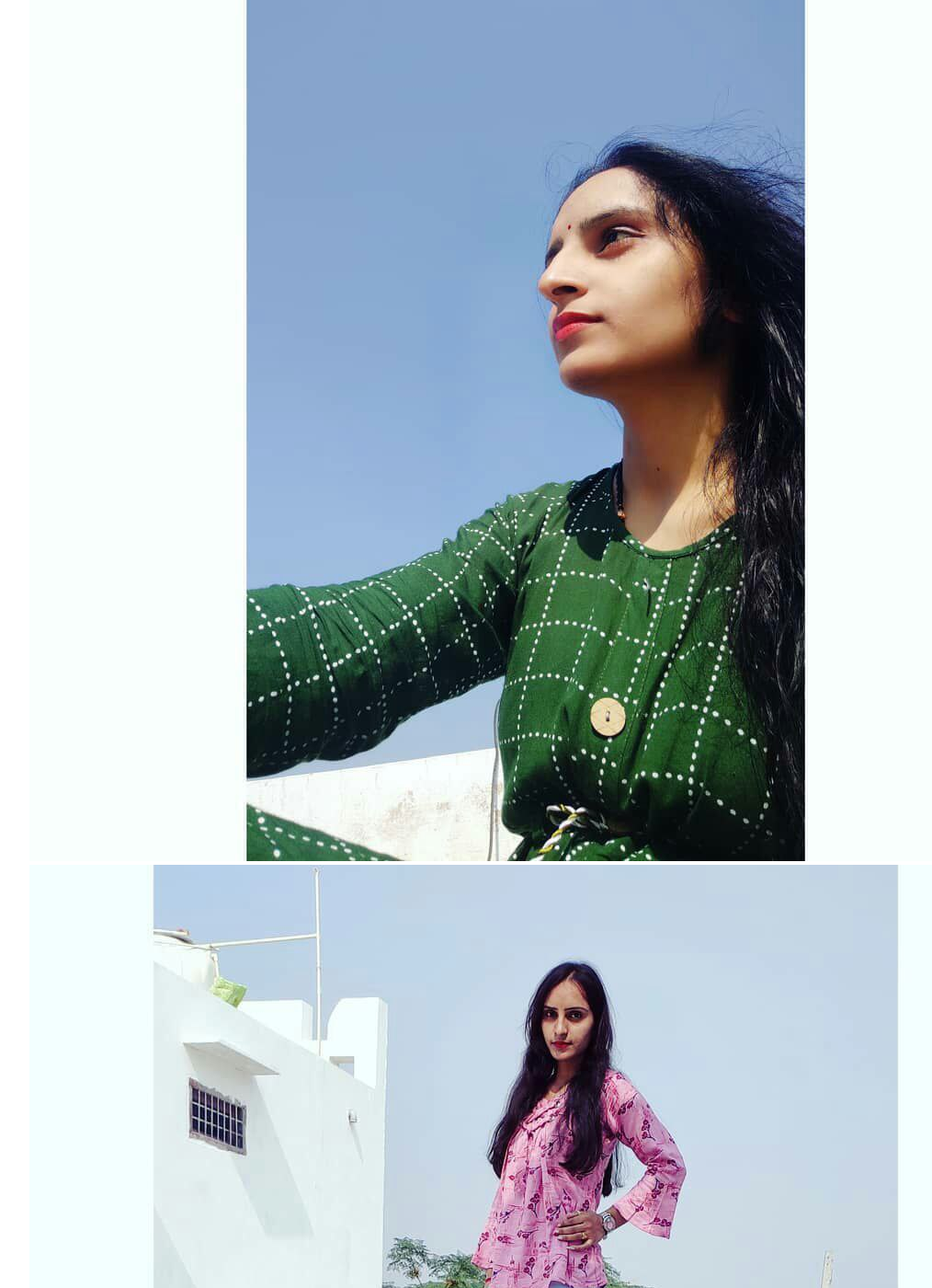
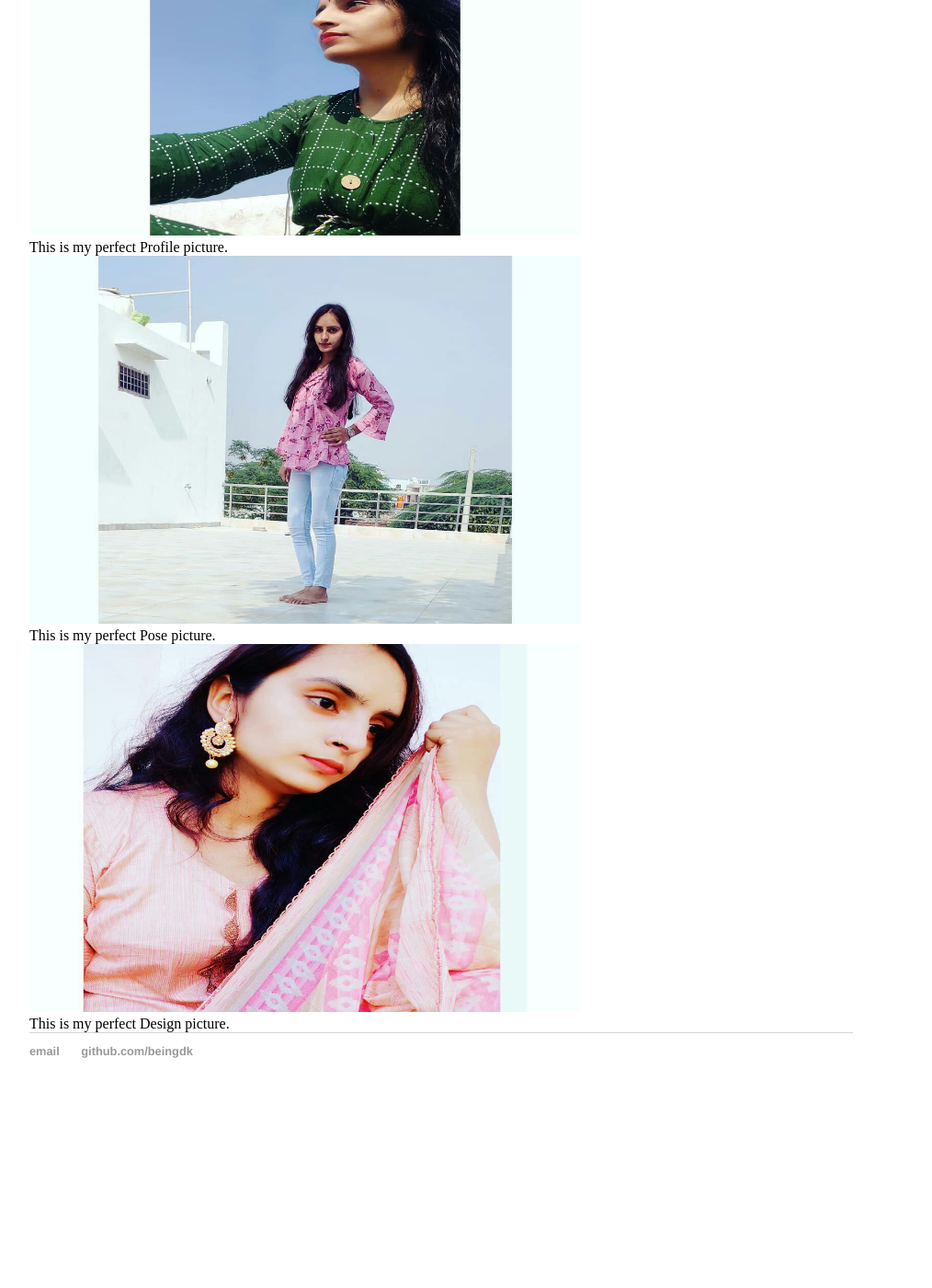
Before and after one commit to beingdk/beingdk.github.io, a Jekyll site: the page built from index.html, in a window 1280 px wide and 1400 px high, scrolled down 433 px. Shown: the whole window at 92% size, without its empty margins (160-1174 px from the left). Built offline with Jekyll 4.4.1, drawn with Linux system fonts in a browser that asks for light colours; after the commit the page ends 1643 px from its top, so only the background shows below that.

Commit message:
Update index.html

```diff
--- a/index.html
+++ b/index.html
@@ -5,7 +5,17 @@ title: Mhari Pooja
 <div class="blurb">
 	<h1>Hi there, I'm Mhari Pooja!</h1>
 	<p>I'm best known as the Ponga Baba from <em>The God's own country</em> Don't say bla bla to me. <a href="/about">Read more about my life...</a></p>
-	<img src="/profile.jpg" alt="Profile Picture">
-	<img src="/pose.jpg" alt="Pose Picture">
-	<img src="/design.jpg" alt="Design Picture">
+
+	<div class="gallery">
+    		<img src="/profile.jpg" alt="Profile Picture" width="600" height="400">
+  		<div class="desc">This is my perfect Profile picture.</div>
+	</div>
+	<div class="gallery">
+    		<img src="/pose.jpg" alt="Pose Picture" width="600" height="400">
+  		<div class="desc">This is my perfect Pose picture.</div>
+	</div>
+	<div class="gallery">
+    		<img src="/design.jpg" alt="Design Picture" width="600" height="400">
+  		<div class="desc">This is my perfect Design picture.</div>
+	</div>
 </div><!-- /.blurb -->
```
